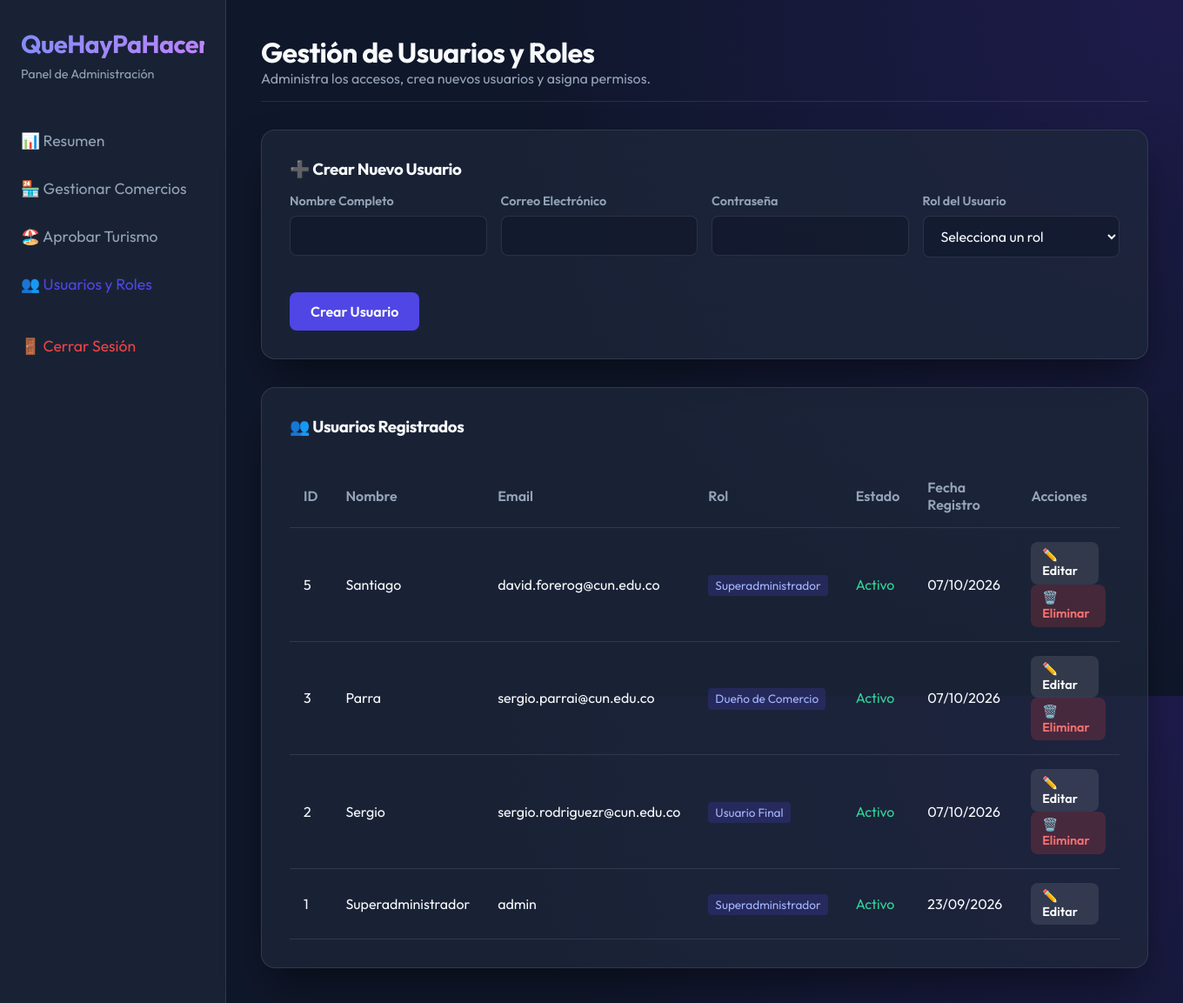
After one commit to furuenadurango/AdminBD, a PHP site: page /usuarios.php in a window 1360 px wide. The commit adds this page. Shown: the whole page at 87% size. Run offline with PHP 8.4, Linux system fonts and the light colour scheme; a user stored in the database is signed in; data comes from the database, SQL or seed files in the repository; both versions use the stored data as it was after the commit.

Commit message:
roles y backup

```diff
--- /dev/null
+++ b/AdminBD-main/usuarios.php
@@ -0,0 +1,215 @@
+<?php
+session_start();
+if (!isset($_SESSION['usuario_id']) || $_SESSION['usuario_rol'] != 1) {
+    header("Location: dashboard.php?error=Acceso denegado");
+    exit();
+}
+
+require 'includes/db.php';
+
+$mensaje = '';
+$tipo_alerta = '';
+
+// Procesar eliminación de usuario
+if (isset($_GET['eliminar'])) {
+    $id_eliminar = (int)$_GET['eliminar'];
+    if ($id_eliminar !== $_SESSION['usuario_id']) { // No permitir eliminarse a sí mismo
+        try {
+            $stmt = $pdo->prepare("DELETE FROM Usuarios WHERE id_usuario = ?");
+            $stmt->execute([$id_eliminar]);
+            $mensaje = "Usuario eliminado correctamente.";
+            $tipo_alerta = "success";
+        } catch (PDOException $e) {
+            $mensaje = "Error al eliminar usuario (posiblemente tenga comercios asociados).";
+            $tipo_alerta = "danger";
+        }
+    } else {
+        $mensaje = "No puedes eliminar tu propia cuenta.";
+        $tipo_alerta = "danger";
+    }
+}
+
+// Procesar creación de usuario
+if ($_SERVER['REQUEST_METHOD'] === 'POST' && isset($_POST['crear_usuario'])) {
+    $nombre = trim($_POST['nombre']);
+    $email = trim($_POST['email']);
+    $password = $_POST['password'];
+    $id_rol = (int)$_POST['id_rol'];
+
+    if (!empty($nombre) && !empty($email) && !empty($password) && !empty($id_rol)) {
+        try {
+            $password_hash = password_hash($password, PASSWORD_DEFAULT);
+            $stmt = $pdo->prepare("INSERT INTO Usuarios (nombre, email, password_hash, id_rol, activo) VALUES (?, ?, ?, ?, 1)");
+            $stmt->execute([$nombre, $email, $password_hash, $id_rol]);
+            $mensaje = "Usuario creado exitosamente.";
+            $tipo_alerta = "success";
+        } catch (PDOException $e) {
+            if ($e->getCode() == 23000) {
+                $mensaje = "El correo electrónico ya está registrado.";
+            } else {
+                $mensaje = "Error al crear usuario: " . $e->getMessage();
+            }
+            $tipo_alerta = "danger";
+        }
+    } else {
+        $mensaje = "Todos los campos son obligatorios.";
+        $tipo_alerta = "warning";
+    }
+}
+
+// Obtener roles para el formulario
+$stmt_roles = $pdo->query("SELECT * FROM Roles ORDER BY id_rol ASC");
+$roles = $stmt_roles->fetchAll();
+
+// Obtener lista de usuarios
+$stmt_usuarios = $pdo->query("
+    SELECT u.id_usuario, u.nombre, u.email, u.fecha_registro, u.activo, r.nombre as rol_nombre
+    FROM Usuarios u
+    JOIN Roles r ON u.id_rol = r.id_rol
+    ORDER BY u.id_usuario DESC
+");
+$usuarios = $stmt_usuarios->fetchAll();
+
+?>
+<!DOCTYPE html>
+<html lang="es">
+<head>
+    <meta charset="UTF-8">
+    <meta name="viewport" content="width=device-width, initial-scale=1.0">
+    <title>Gestión de Usuarios - QueHayPaHacer</title>
+    <link rel="stylesheet" href="assets/css/styles.css">
+    <style>
+        .dashboard-container { display: flex; min-height: 100vh; }
+        .sidebar { width: 260px; background: var(--bg-card); padding: 2rem 1.5rem; border-right: 1px solid var(--border-color); }
+        .main-content { flex-grow: 1; padding: 2.5rem; }
+        .sidebar-nav { list-style: none; margin-top: 3rem; }
+        .sidebar-nav li { margin-bottom: 1rem; }
+        .sidebar-nav a { color: var(--text-muted); text-decoration: none; display: flex; align-items: center; padding: 0.5rem 0; font-size: 1.1rem; }
+        .sidebar-nav a:hover, .sidebar-nav a.active { color: var(--primary-color); }
+        .header { margin-bottom: 2rem; padding-bottom: 1rem; border-bottom: 1px solid var(--border-color); }
+
+        .table-container { overflow-x: auto; margin-top: 2rem; }
+        table { width: 100%; border-collapse: collapse; }
+        th, td { padding: 1rem; text-align: left; border-bottom: 1px solid var(--border-color); }
+        th { color: var(--text-muted); font-weight: 600; }
+
+        .alert-banner { padding: 1rem 1.5rem; border-radius: 12px; margin-bottom: 2rem; }
+        .alert-banner.success { background: rgba(16, 185, 129, 0.15); border: 1px solid rgba(16, 185, 129, 0.3); color: #34d399; }
+        .alert-banner.danger { background: rgba(239, 68, 68, 0.15); border: 1px solid rgba(239, 68, 68, 0.3); color: #f87171; }
+        .alert-banner.warning { background: rgba(245, 158, 11, 0.15); border: 1px solid rgba(245, 158, 11, 0.3); color: #fbbf24; }
+
+        .form-grid { display: grid; grid-template-columns: repeat(auto-fit, minmax(200px, 1fr)); gap: 1rem; }
+    </style>
+</head>
+<body>
+    <div class="dashboard-container">
+        <!-- Sidebar -->
+        <aside class="sidebar fade-in-up">
+            <h2 class="auth-logo" style="font-size: 1.8rem;">QueHayPaHacer</h2>
+            <p style="color: var(--text-muted); font-size: 0.9rem;">Panel de Administración</p>
+            <ul class="sidebar-nav">
+                <li><a href="dashboard.php">📊 Resumen</a></li>
+                <li><a href="comercios.php">🏪 Gestionar Comercios</a></li>
+                <li><a href="#">🏖️ Aprobar Turismo</a></li>
+                <li><a href="usuarios.php" class="active">👥 Usuarios y Roles</a></li>
+                <li><a href="logout.php" style="color: #ef4444; margin-top: 2rem;">🚪 Cerrar Sesión</a></li>
+            </ul>
+        </aside>
+
+        <!-- Main Content -->
+        <main class="main-content fade-in-up">
+            <div class="header">
+                <h1>Gestión de Usuarios y Roles</h1>
+                <p style="color: var(--text-muted);">Administra los accesos, crea nuevos usuarios y asigna permisos.</p>
+            </div>
+
+            <?php if (!empty($mensaje)): ?>
+            <div class="alert-banner <?php echo $tipo_alerta; ?>">
+                <?php echo $mensaje; ?>
+            </div>
+            <?php endif; ?>
+
+            <!-- Formulario para crear usuario -->
+            <div class="glass-panel" style="padding: 2rem; margin-bottom: 2rem;">
+                <h3 style="margin-bottom: 1rem;">➕ Crear Nuevo Usuario</h3>
+                <form method="POST" action="">
+                    <input type="hidden" name="crear_usuario" value="1">
+                    <div class="form-grid">
+                        <div class="form-group">
+                            <label class="form-label">Nombre Completo</label>
+                            <input type="text" name="nombre" class="form-input" required>
+                        </div>
+                        <div class="form-group">
+                            <label class="form-label">Correo Electrónico</label>
+                            <input type="email" name="email" class="form-input" required>
+                        </div>
+                        <div class="form-group">
+                            <label class="form-label">Contraseña</label>
+                            <input type="password" name="password" class="form-input" required>
+                        </div>
+                        <div class="form-group">
+                            <label class="form-label">Rol del Usuario</label>
+                            <select name="id_rol" class="form-input" required>
+                                <option value="">Selecciona un rol</option>
+                                <?php foreach ($roles as $rol): ?>
+                                    <option value="<?php echo $rol->id_rol; ?>"><?php echo htmlspecialchars($rol->nombre); ?></option>
+                                <?php endforeach; ?>
+                            </select>
+                        </div>
+                    </div>
+                    <button type="submit" class="btn btn-primary" style="margin-top: 1rem;">Crear Usuario</button>
+                </form>
+            </div>
+
+            <!-- Lista de Usuarios -->
+            <div class="glass-panel" style="padding: 2rem;">
+                <h3 style="margin-bottom: 1rem;">👥 Usuarios Registrados</h3>
+                <div class="table-container">
+                    <table>
+                        <thead>
+                            <tr>
+                                <th>ID</th>
+                                <th>Nombre</th>
+                                <th>Email</th>
+                                <th>Rol</th>
+                                <th>Estado</th>
+                                <th>Fecha Registro</th>
+                                <th>Acciones</th>
+                            </tr>
+                        </thead>
+                        <tbody>
+                            <?php foreach ($usuarios as $u): ?>
+                            <tr>
+                                <td><?php echo $u->id_usuario; ?></td>
+                                <td><?php echo htmlspecialchars($u->nombre); ?></td>
+                                <td><?php echo htmlspecialchars($u->email); ?></td>
+                                <td>
+                                    <span style="background: rgba(79, 70, 229, 0.2); padding: 0.2rem 0.5rem; border-radius: 4px; font-size: 0.85rem; color: #a5b4fc;">
+                                        <?php echo htmlspecialchars($u->rol_nombre); ?>
+                                    </span>
+                                </td>
+                                <td>
+                                    <?php if ($u->activo): ?>
+                                        <span style="color: #34d399;">Activo</span>
+                                    <?php else: ?>
+                                        <span style="color: #f87171;">Inactivo</span>
+                                    <?php endif; ?>
+                                </td>
+                                <td><?php echo date('d/m/Y', strtotime($u->fecha_registro)); ?></td>
+                                <td>
+                                    <a href="editar_usuario.php?id=<?php echo $u->id_usuario; ?>" class="btn" style="padding: 0.4rem 0.8rem; background: rgba(255,255,255,0.1); color: white; font-size: 0.9rem; margin-right: 0.5rem;">✏️ Editar</a>
+
+                                    <?php if ($u->id_usuario !== $_SESSION['usuario_id']): ?>
+                                        <a href="usuarios.php?eliminar=<?php echo $u->id_usuario; ?>" onclick="return confirm('¿Estás seguro de eliminar a este usuario? Esta acción no se puede deshacer.');" class="btn" style="padding: 0.4rem 0.8rem; background: rgba(239,68,68,0.2); color: #f87171; font-size: 0.9rem;">🗑️ Eliminar</a>
+                                    <?php endif; ?>
+                                </td>
+                            </tr>
+                            <?php endforeach; ?>
+                        </tbody>
+                    </table>
+                </div>
+            </div>
+        </main>
+    </div>
+</body>
+</html>
```
Also changed, not shown: AdminBD-main/dashboard.php (+101 -3 lines), AdminBD-main/database_backup.sql (+8 -8 lines), AdminBD-main/editar_usuario.php (added, +171 -0 lines), AdminBD-main/export_db.php (+13 -26 lines), AdminBD-main/import_db.php (+12 -23 lines), AdminBD-main/includes/backup_helper.php (added, +154 -0 lines).
